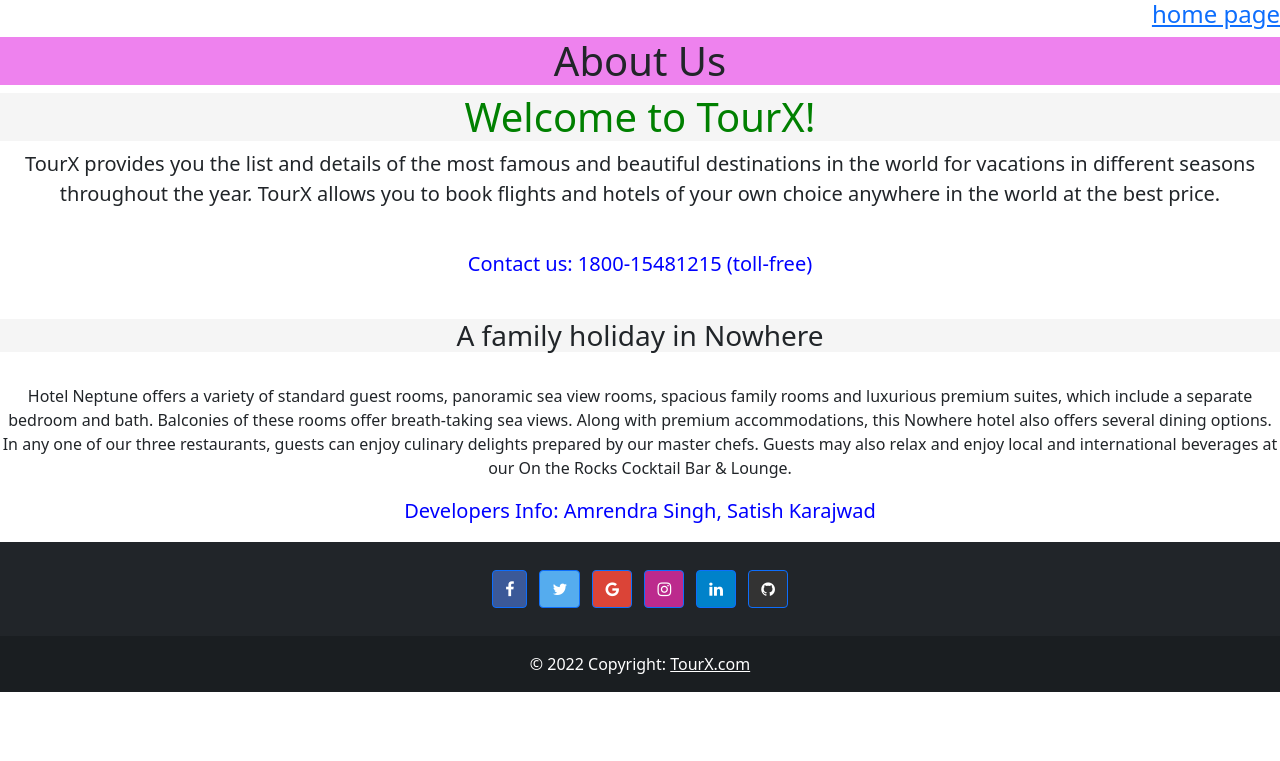
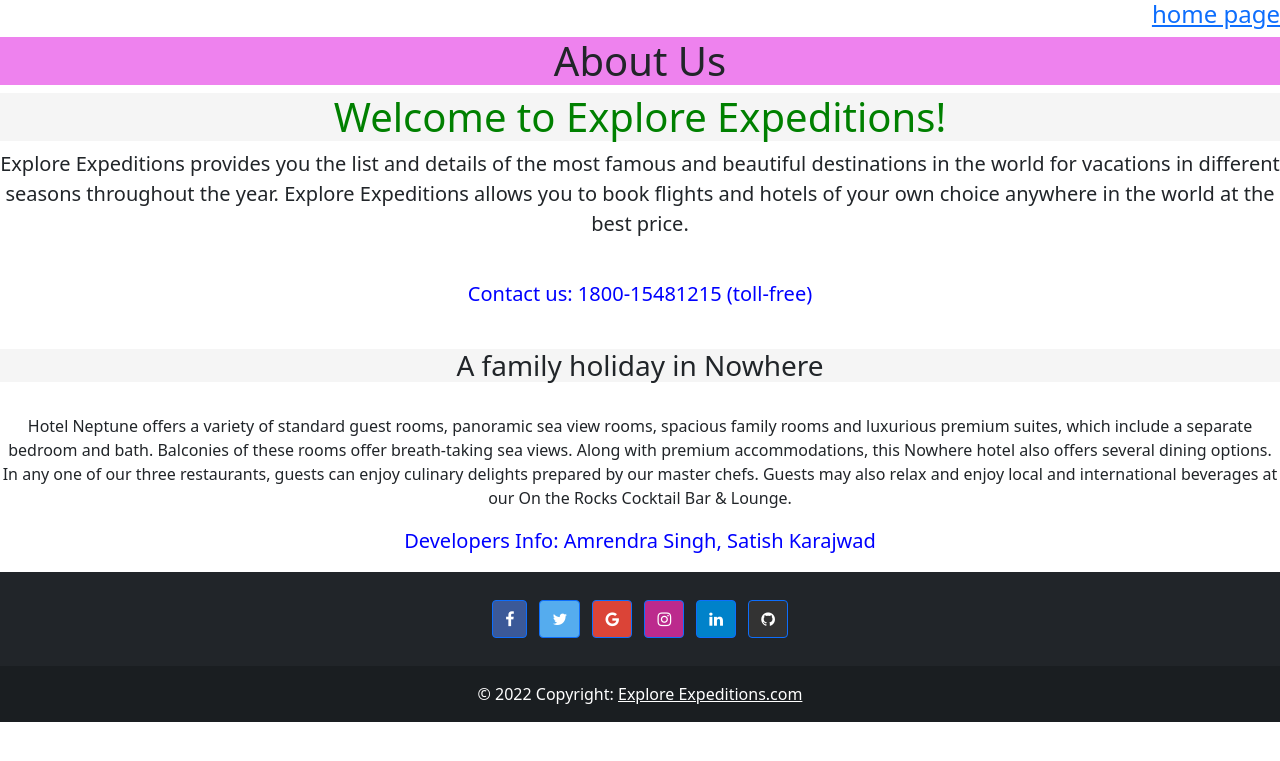
Before and after one commit to StoreMyProjects/flask-postgresql-app, a Flask app: page /about in a window 1280 px wide. Shown: the top 761 px of the page. Run offline with Flask 3, Linux system fonts and the light colour scheme; the visitor is signed in with stand-in values (Sample User, id 1); some libraries are stand-ins or nearby versions.

Commit message:
Update project name

```diff
--- a/createsql.py
+++ b/createsql.py
@@ -8,7 +8,7 @@
     try:
         # Create a connection to the database
         conn = psycopg2.connect(
-            dbname="tourxdb",
+            dbname="exploreexpeditionsdb",
             user='your_user',
             password="your_password",
             host='your_db_hostname',
@@ -31,7 +31,7 @@
         cur = conn.cursor()
 
         # Create a new database
-        cur.execute("CREATE DATABASE flaskdb")
+        cur.execute("CREATE DATABASE exploreexpeditionsdb")
         cur.close()
         conn.close()
         return jsonify({'message': 'Database created successfully!'})
--- a/init.sql
+++ b/init.sql
@@ -66,4 +66,4 @@
     username text REFERENCES users(username)
 );
 
-INSERT INTO users (fullname, email, username, password) VALUES ('The Explorer', 'theexplorer@tourx.com', 'root', 'pbkdf2:sha256:600000$jBhsqVtV5bLLxaIw$55a9b6a3a4ddd0451baa7697db49ba8f22e6f54d1e82595add1b0e4d665f6a13');
+INSERT INTO users (fullname, email, username, password) VALUES ('The Explorer', 'theexplorer@exploreexpeditions.com', 'root', 'pbkdf2:sha256:600000$jBhsqVtV5bLLxaIw$55a9b6a3a4ddd0451baa7697db49ba8f22e6f54d1e82595add1b0e4d665f6a13');
--- a/templates/about.html
+++ b/templates/about.html
@@ -6,9 +6,9 @@
 
 <div class="jumbotron text-center">
 	<h1 style="background-color: violet;">About Us</h1>
-	<h1 style="color: green; background-color: whitesmoke;">Welcome to TourX! </h1>
-	<p class="lead">TourX provides you the list and details of the most famous and beautiful destinations in the world for vacations in different seasons throughout the year.
-		TourX allows you to book flights and hotels of your own choice anywhere in the world at the best price.
+	<h1 style="color: green; background-color: whitesmoke;">Welcome to Explore Expeditions! </h1>
+	<p class="lead">Explore Expeditions provides you the list and details of the most famous and beautiful destinations in the world for vacations in different seasons throughout the year.
+		Explore Expeditions allows you to book flights and hotels of your own choice anywhere in the world at the best price.
 	</p>
 	<br>
 	<p class="lead" style="color: blue;">Contact us: 1800-15481215 (toll-free)</p>
@@ -57,7 +57,7 @@
 
 	<div class="text-center p-3" style="background-color: rgba(0, 0, 0, 0.2);">
 	  © 2022 Copyright:
-	  <a class="text-white" href="https://tourxbootstrap.com/">TourX.com</a>
+	  <a class="text-white" href="https://exploreexpeditions.com/">Explore Expeditions.com</a>
 	</div>
 
   </footer>
--- a/templates/billing.html
+++ b/templates/billing.html
@@ -103,7 +103,7 @@
                 <table>
                     <tr>
                         <td>
-                            TourX, Inc.<br />
+                            Explore Expeditions, Inc.<br />
                             Maharashtra<br />
                             India
                         </td>
--- a/templates/bookings.html
+++ b/templates/bookings.html
@@ -4,7 +4,7 @@
 
 <nav class="navbar navbar-expand-lg navbar-dark bg-dark">
     <div class="container-fluid">
-        <a class="navbar-brand" href="/home">TourX</a>
+        <a class="navbar-brand" href="/home">Explore Expeditions</a>
         <button class="navbar-toggler" type="button" data-bs-toggle="collapse" data-bs-target="#navbarNavDarkDropdown" aria-controls="navbarNavDarkDropdown" aria-expanded="false" aria-label="Toggle navigation">
             <span class="navbar-toggler-icon"></span>
         </button>
@@ -150,7 +150,7 @@
 
     <div class="text-center p-3" style="background-color: rgba(0, 0, 0, 0.2);">
       © 2022 Copyright:
-      <a class="text-white" href="https://tourxbootstrap.com/">TourX.com</a>
+      <a class="text-white" href="https://exploreexpeditions.com/">Explore Expeditions.com</a>
     </div>
 
   </footer>
--- a/templates/destinations.html
+++ b/templates/destinations.html
@@ -4,7 +4,7 @@
 
 <nav class="navbar navbar-expand-lg navbar-dark bg-dark">
     <div class="container-fluid">
-      <a class="navbar-brand" href="/home">TourX</a>
+      <a class="navbar-brand" href="/home">Explore Expeditions</a>
       <button class="navbar-toggler" type="button" data-bs-toggle="collapse" data-bs-target="#navbarNavDarkDropdown" aria-controls="navbarNavDarkDropdown" aria-expanded="false" aria-label="Toggle navigation">
         <span class="navbar-toggler-icon"></span>
       </button>
@@ -376,7 +376,7 @@
 
   <div class="text-center p-3" style="background-color: rgba(0, 0, 0, 0.2);">
     © 2022 Copyright:
-    <a class="text-white" href="https://tourxbootstrap.com/">TourX.com</a>
+    <a class="text-white" href="https://exploreexpeditions.com/">Explore Expeditions.com</a>
   </div>
 
 </footer>
--- a/templates/flights.html
+++ b/templates/flights.html
@@ -3,7 +3,7 @@
 {% block body %}
 <nav class="navbar navbar-expand-lg navbar-dark bg-dark">
     <div class="container-fluid">
-      <a class="navbar-brand" href="/home">TourX</a>
+      <a class="navbar-brand" href="/home">Explore Expeditions</a>
       <button class="navbar-toggler" type="button" data-bs-toggle="collapse" data-bs-target="#navbarNavDarkDropdown" aria-controls="navbarNavDarkDropdown" aria-expanded="false" aria-label="Toggle navigation">
         <span class="navbar-toggler-icon"></span>
       </button>
@@ -149,7 +149,7 @@
 
   <div class="text-center p-3" style="background-color: rgba(0, 0, 0, 0.2);">
     © 2022 Copyright:
-    <a class="text-white" href="https://tourxbootstrap.com/">TourX.com</a>
+    <a class="text-white" href="https://exploreexpeditions.com/">Explore Expeditions.com</a>
   </div>
 
 </footer>
--- a/templates/home.html
+++ b/templates/home.html
@@ -12,12 +12,12 @@
 
     <script src="https://ajax.googleapis.com/ajax/libs/jquery/3.6.0/jquery.min.js"></script>
 
-    <title>TourX</title>
+    <title>Explore Expeditions</title>
   </head>
   <body>
     <nav class="navbar navbar-expand-lg navbar-dark bg-dark">
       <div class="container-fluid">
-        <a class="navbar-brand" href="/home">TourX</a>
+        <a class="navbar-brand" href="/home">Explore Expeditions</a>
         <button class="navbar-toggler" type="button" data-bs-toggle="collapse" data-bs-target="#navbarNavDarkDropdown" aria-controls="navbarNavDarkDropdown" aria-expanded="false" aria-label="Toggle navigation">
           <span class="navbar-toggler-icon"></span>
         </button>
@@ -123,7 +123,7 @@
 
       <div class="text-center p-3" style="background-color: rgba(0, 0, 0, 0.2);">
         © 2022 Copyright:
-        <a class="text-white" href="https://tourxbootstrap.com/">TourX.com</a>
+        <a class="text-white" href="https://exploreexpeditions.com/">Explore Expeditions.com</a>
       </div>
 
     </footer>
--- a/templates/hotels.html
+++ b/templates/hotels.html
@@ -4,7 +4,7 @@
 
 <nav class="navbar navbar-expand-lg navbar-dark bg-dark">
     <div class="container-fluid">
-      <a class="navbar-brand" href="/home">TourX</a>
+      <a class="navbar-brand" href="/home">Explore Expeditions</a>
       <button class="navbar-toggler" type="button" data-bs-toggle="collapse" data-bs-target="#navbarNavDarkDropdown" aria-controls="navbarNavDarkDropdown" aria-expanded="false" aria-label="Toggle navigation">
         <span class="navbar-toggler-icon"></span>
       </button>
@@ -147,7 +147,7 @@
 
   <div class="text-center p-3" style="background-color: rgba(0, 0, 0, 0.2);">
     © 2022 Copyright:
-    <a class="text-white" href="https://tourxbootstrap.com/">TourX.com</a>
+    <a class="text-white" href="https://exploreexpeditions.com/">Explore Expeditions.com</a>
   </div>
 
 </footer>
--- a/templates/login.html
+++ b/templates/login.html
@@ -6,7 +6,7 @@
   <div class="container-sm">
       <div class="row justify-content-center">
           <div class="col-sm-9 p-5">
-            <h1 style="text-align: center; color: brown;">TourX</h1>
+            <h1 style="text-align: center; color: brown;">Explore Expeditions</h1>
             {% if msg %}
               <div><h4 style="text-align: center; color:green;">{{ msg }}</h4></div>
             {% endif %}
@@ -67,7 +67,7 @@
 
   <div class="text-center p-3" style="background-color: rgba(0, 0, 0, 0.2);">
     © 2022 Copyright:
-    <a class="text-white" href="https://tourxbootstrap.com/">TourX.com</a>
+    <a class="text-white" href="https://exploreexpeditions.com/">Explore Expeditions.com</a>
   </div>
 
 </footer>
--- a/templates/profile.html
+++ b/templates/profile.html
@@ -4,7 +4,7 @@
 
 <nav class="navbar navbar-expand-lg navbar-dark bg-dark">
     <div class="container-fluid">
-      <a class="navbar-brand" href="/home">TourX</a>
+      <a class="navbar-brand" href="/home">Explore Expeditions</a>
       <button class="navbar-toggler" type="button" data-bs-toggle="collapse" data-bs-target="#navbarNavDarkDropdown" aria-controls="navbarNavDarkDropdown" aria-expanded="false" aria-label="Toggle navigation">
         <span class="navbar-toggler-icon"></span>
       </button>
@@ -88,7 +88,7 @@
 
   <div class="text-center p-3" style="background-color: rgba(0, 0, 0, 0.2);">
     © 2022 Copyright:
-    <a class="text-white" href="https://tourxbootstrap.com/">TourX.com</a>
+    <a class="text-white" href="https://exploreexpeditions.com/">Explore Expeditions.com</a>
   </div>
 
 </footer>
--- a/templates/register.html
+++ b/templates/register.html
@@ -6,7 +6,7 @@
     <div class="container-sm h-100">
         <div class="row justify-content-center">
             <div class="col-sm-9 p-5">
-                <h1 style="text-align: center; color: brown;">TourX</h1>
+                <h1 style="text-align: center; color: brown;">Explore Expeditions</h1>
 
                 <!-- {% if msg %}
                 <div><h4 style="text-align: center; color: green;">{{ msg }}</h4></div>
@@ -80,7 +80,7 @@
 
     <div class="text-center p-3" style="background-color: rgba(0, 0, 0, 0.2);">
       © 2022 Copyright:
-      <a class="text-white" href="https://tourxbootstrap.com/">TourX.com</a>
+      <a class="text-white" href="https://exploreexpeditions.com/">Explore Expeditions.com</a>
     </div>
 
   </footer>
```
Also changed, not shown: templates/index.html (+4 -4 lines), 2 other files.
